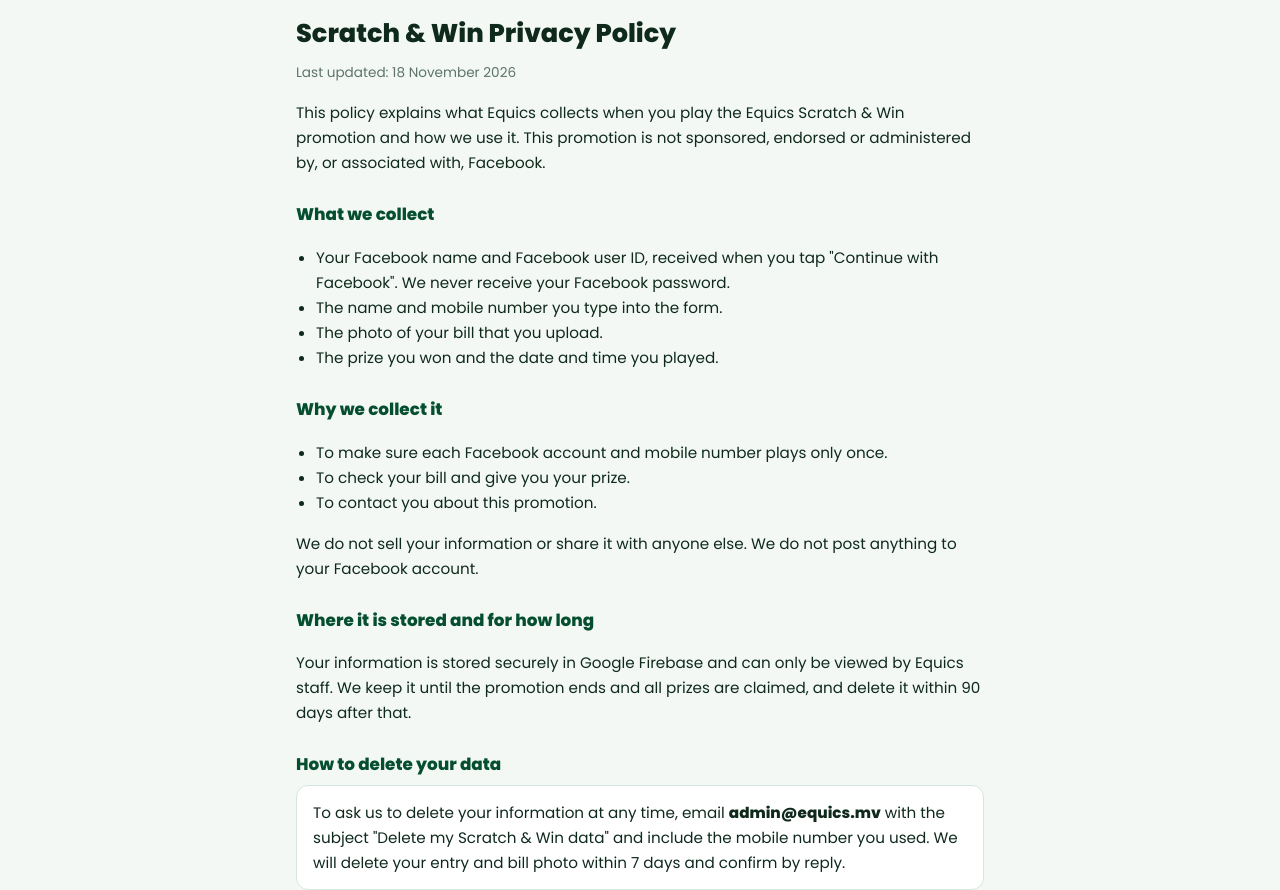
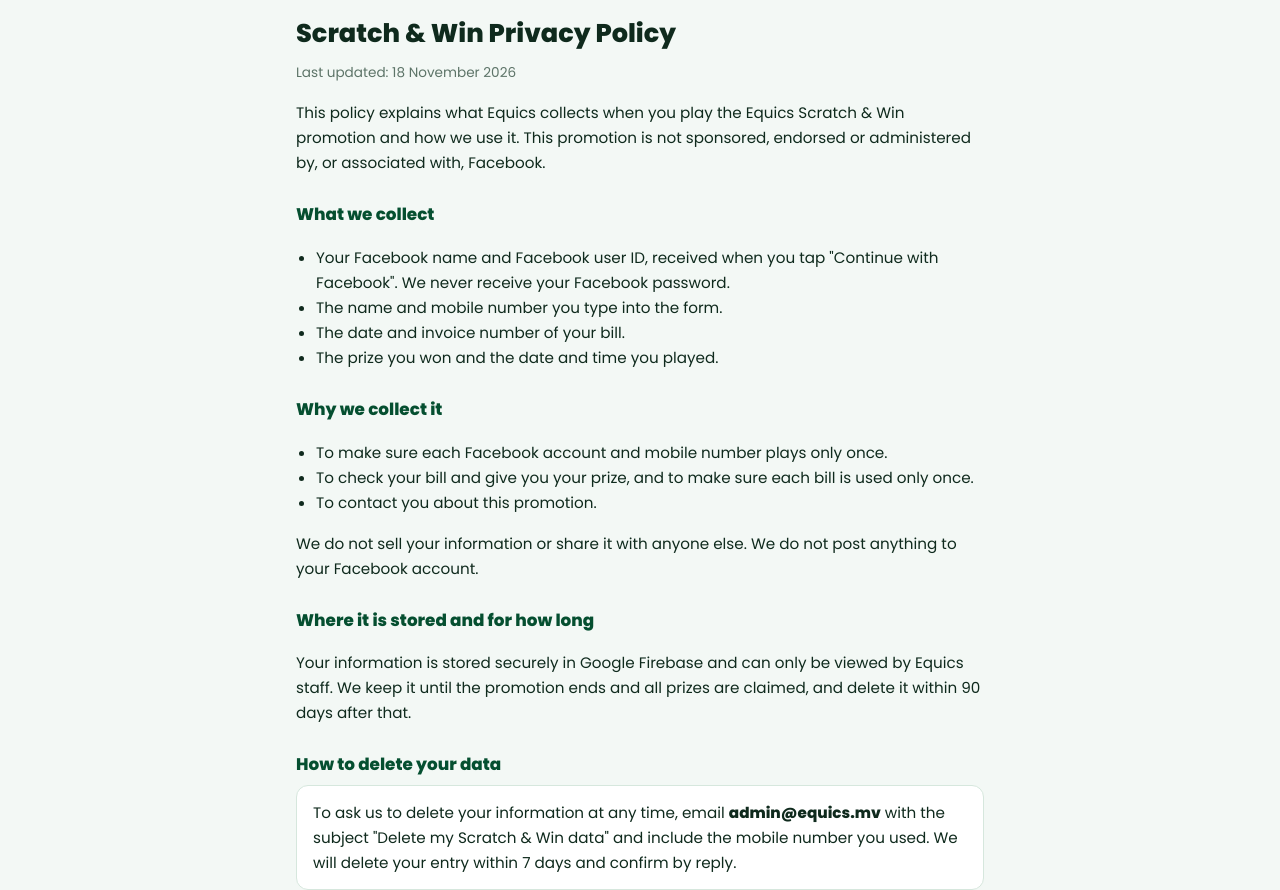
Before and after one commit to equics-centro/fb-scratch, a plain HTML site: page privacy.html in a window 1280 px wide. Shown: the part 74-964 px from the top of the page. Drawn offline with Linux system fonts and the light colour scheme.

Commit message:
Update privacy.html

```diff
--- a/privacy.html
+++ b/privacy.html
@@ -33,14 +33,14 @@ a{color:var(--g)}
   <ul>
     <li>Your Facebook name and Facebook user ID, received when you tap "Continue with Facebook". We never receive your Facebook password.</li>
     <li>The name and mobile number you type into the form.</li>
-    <li>The photo of your bill that you upload.</li>
+    <li>The date and invoice number of your bill.</li>
     <li>The prize you won and the date and time you played.</li>
   </ul>
 
   <h2>Why we collect it</h2>
   <ul>
     <li>To make sure each Facebook account and mobile number plays only once.</li>
-    <li>To check your bill and give you your prize.</li>
+    <li>To check your bill and give you your prize, and to make sure each bill is used only once.</li>
     <li>To contact you about this promotion.</li>
   </ul>
   <p>We do not sell your information or share it with anyone else. We do not post anything to your Facebook account.</p>
@@ -50,7 +50,7 @@ a{color:var(--g)}
 
   <h2 id="delete">How to delete your data</h2>
   <div class="box">
-    <p style="margin:0">To ask us to delete your information at any time, email <b>admin@equics.mv</b> with the subject "Delete my Scratch &amp; Win data" and include the mobile number you used. We will delete your entry and bill photo within 7 days and confirm by reply.</p>
+    <p style="margin:0">To ask us to delete your information at any time, email <b>admin@equics.mv</b> with the subject "Delete my Scratch &amp; Win data" and include the mobile number you used. We will delete your entry within 7 days and confirm by reply.</p>
   </div>
   <p>You can also remove this app's access from Facebook: open Facebook → Settings &amp; privacy → Settings → Apps and websites, then remove "Equics Scratch &amp; Win".</p>
 
```
